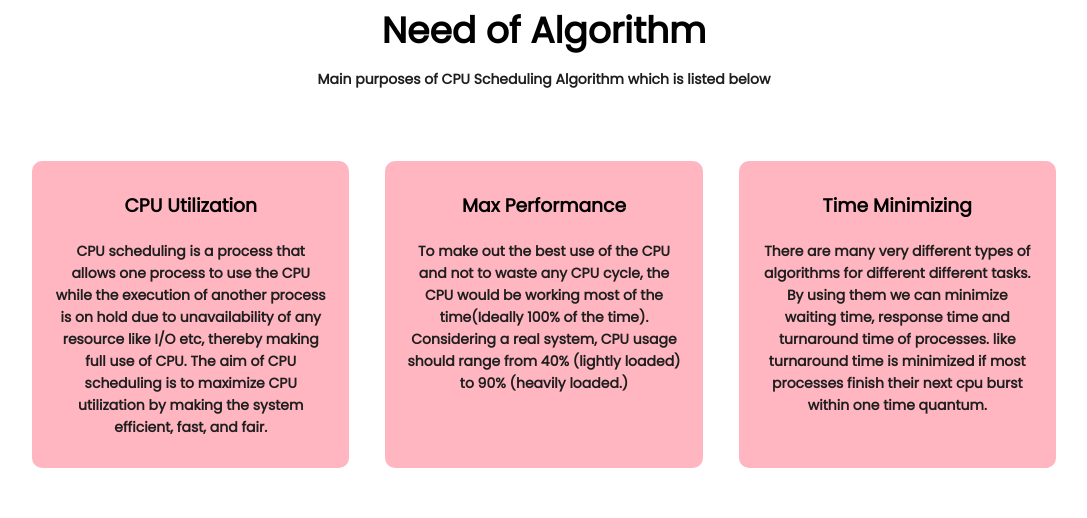
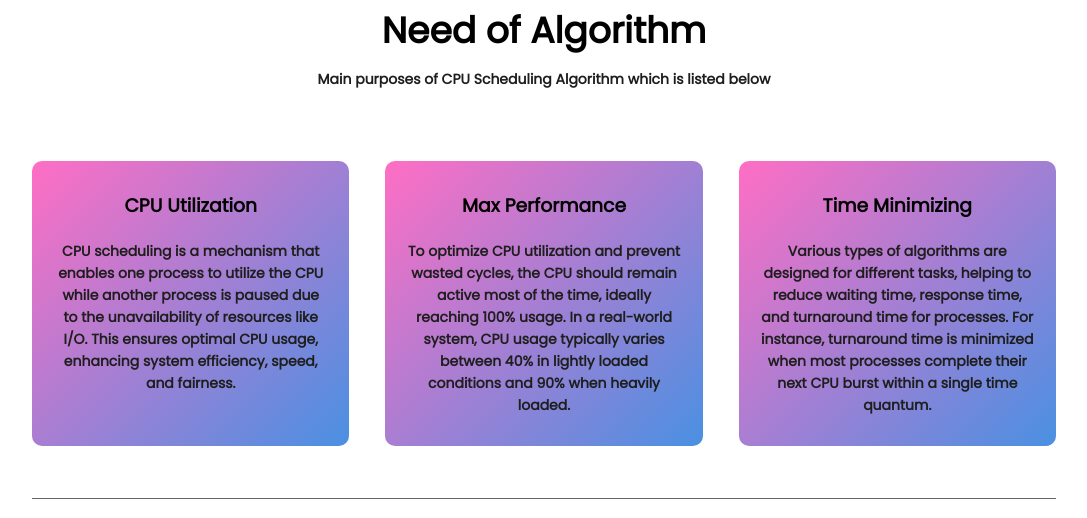
Before and after one commit to Sorabh-Sharma/OS-Project, a plain HTML site: page index.html in a window 1280 px wide. Shown: the part 898-1416 px from the top of the page, without its empty margins (96-1183 px from the left). Drawn offline with nearby package versions, Linux system fonts and the light colour scheme.

Commit message:
minor change

```diff
--- a/index.html
+++ b/index.html
@@ -49,15 +49,15 @@
         <div class="row" data-aos="zoom-in-up">
             <div class="course-colomn" >
                 <h3>CPU Utilization</h3>
-                <p>CPU scheduling is a process that allows one process to use the CPU while the execution of another process is on hold due to unavailability of any resource like I/O etc, thereby making full use of CPU. The aim of CPU scheduling is to maximize CPU utilization by making the system efficient, fast, and fair.</p>
+                <p>CPU scheduling is a mechanism that enables one process to utilize the CPU while another process is paused due to the unavailability of resources like I/O. This ensures optimal CPU usage, enhancing system efficiency, speed, and fairness.</p>
             </div>
             <div class="course-colomn" >
                 <h3>Max Performance</h3>
-                <p>To make out the best use of the CPU and not to waste any CPU cycle, the CPU would be working most of the time(Ideally 100% of the time). Considering a real system, CPU usage should range from 40% (lightly loaded) to 90% (heavily loaded.)</p>
+                <p>To optimize CPU utilization and prevent wasted cycles, the CPU should remain active most of the time, ideally reaching 100% usage. In a real-world system, CPU usage typically varies between 40% in lightly loaded conditions and 90% when heavily loaded.</p>
             </div>
             <div class="course-colomn" >
                 <h3>Time Minimizing</h3>
-                <p>There are many very different types of algorithms for different different tasks. By using them we can minimize waiting time, response time and turnaround time of processes. like turnaround time is minimized if most processes finish their next cpu burst within one time quantum.</p>
+                <p>Various types of algorithms are designed for different tasks, helping to reduce waiting time, response time, and turnaround time for processes. For instance, turnaround time is minimized when most processes complete their next CPU burst within a single time quantum.</p>
 
             </div>
         </div>
--- a/style.css
+++ b/style.css
@@ -218,6 +218,7 @@ p{
     padding:20px 12px;
     box-sizing: border-box;
     transition: 0.5s;
+    background: linear-gradient(135deg, #ff6ec4, #4a90e2);
 }
 
 h3{
```
